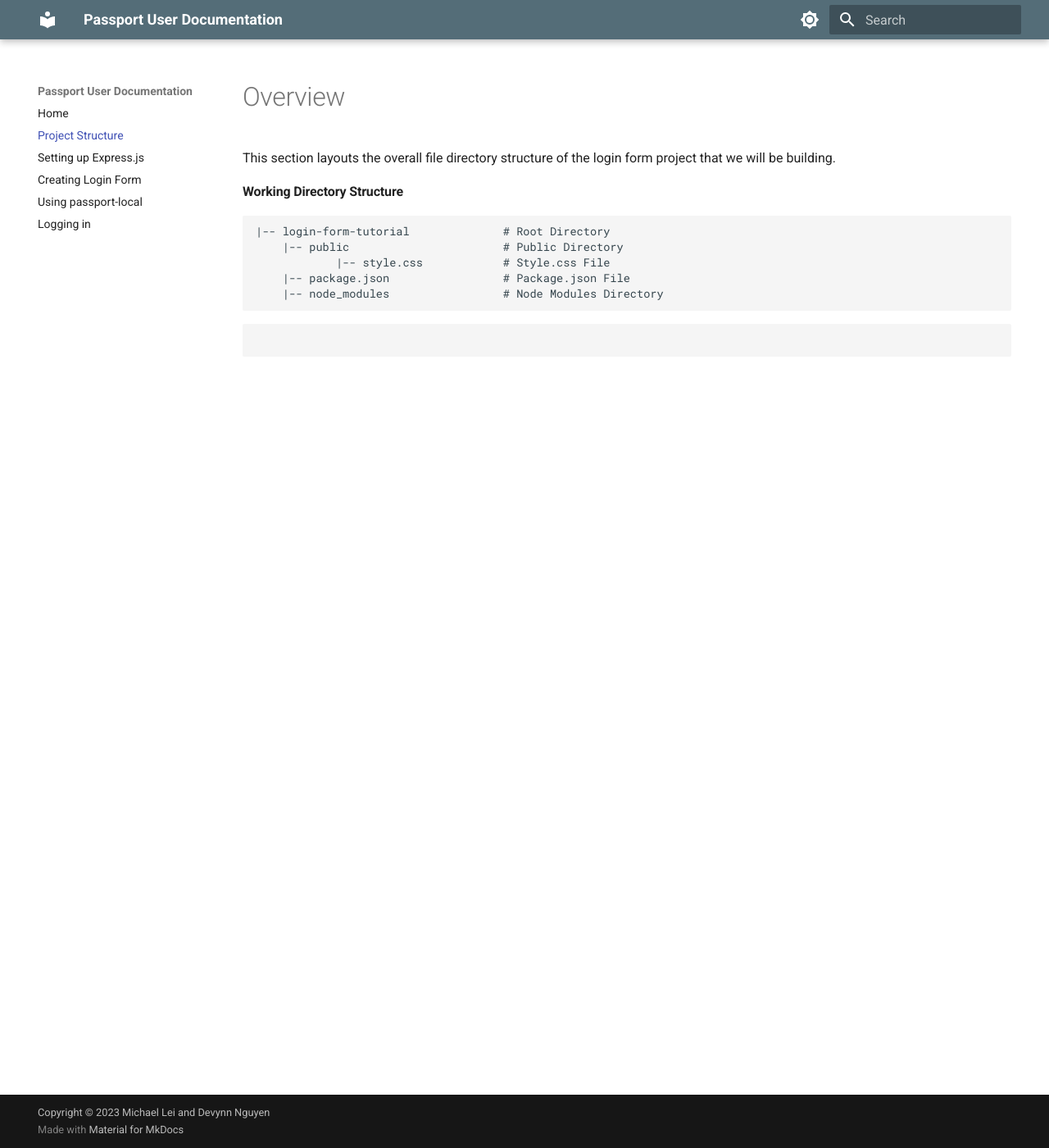
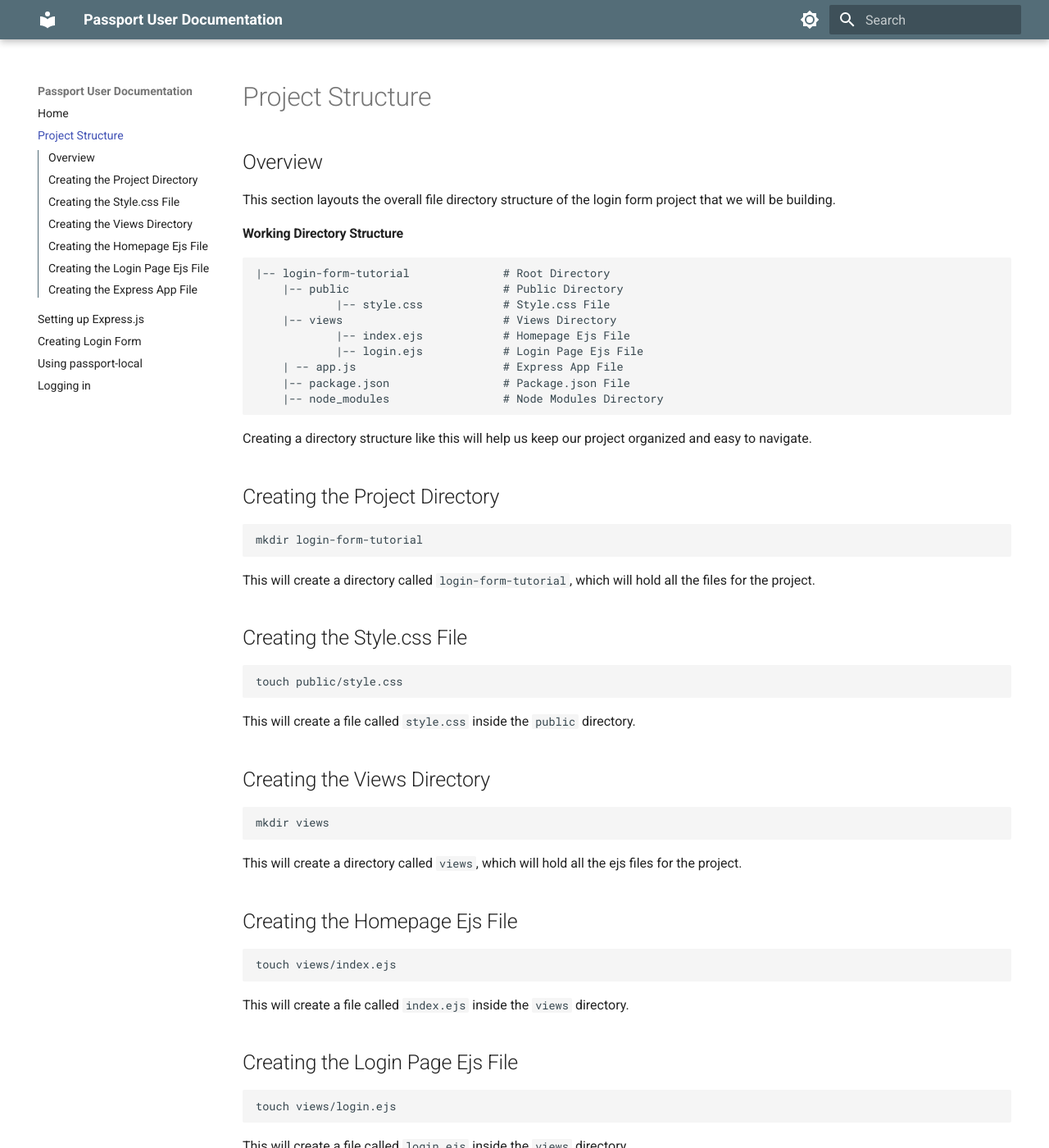
Before and after one commit to michaeleii/comm-documentation, an MkDocs documentation site: the page built from docs/pages/project-structure.md, in a window 1280 px wide and 1400 px high. Shown: the whole window at 82% size. Built offline with MkDocs 1.6.1 and Material for MkDocs 9.7.7, drawn with Linux system fonts in a browser that asks for light colours; some of the changed text lies outside the part shown.

Commit message:
Add information to project structure page

````diff
--- a/docs/pages/project-structure.md
+++ b/docs/pages/project-structure.md
@@ -1,4 +1,4 @@
-# Overview
+## Overview
 
 This section layouts the overall file directory structure of the login form project that we will be building.
 
@@ -8,10 +8,62 @@ This section layouts the overall file directory structure of the login form proj
 |-- login-form-tutorial              # Root Directory
     |-- public                       # Public Directory
             |-- style.css            # Style.css File
+    |-- views                        # Views Directory
+            |-- index.ejs            # Homepage Ejs File
+            |-- login.ejs            # Login Page Ejs File
+    | -- app.js                      # Express App File
     |-- package.json                 # Package.json File
     |-- node_modules                 # Node Modules Directory
 ```
 
+Creating a directory structure like this will help us keep our project organized and easy to navigate.
+
+## Creating the Project Directory
+
+```bash
+mkdir login-form-tutorial
 ```
 
+This will create a directory called `login-form-tutorial`, which will hold all the files for the project.
+
+## Creating the Style.css File
+
+```bash
+touch public/style.css
 ```
+
+This will create a file called `style.css` inside the `public` directory.
+
+## Creating the Views Directory
+
+```bash
+mkdir views
+```
+
+This will create a directory called `views`, which will hold all the ejs files for the project.
+
+## Creating the Homepage Ejs File
+
+```bash
+touch views/index.ejs
+```
+
+This will create a file called `index.ejs` inside the `views` directory.
+
+## Creating the Login Page Ejs File
+
+```bash
+touch views/login.ejs
+```
+
+This will create a file called `login.ejs` inside the `views` directory.
+
+## Creating the Express App File
+
+```bash
+touch app.js
+```
+
+This will create a file called `app.js` inside the `login-form-tutorial` directory.
+
+This file will hold all the code for the express app.
````
